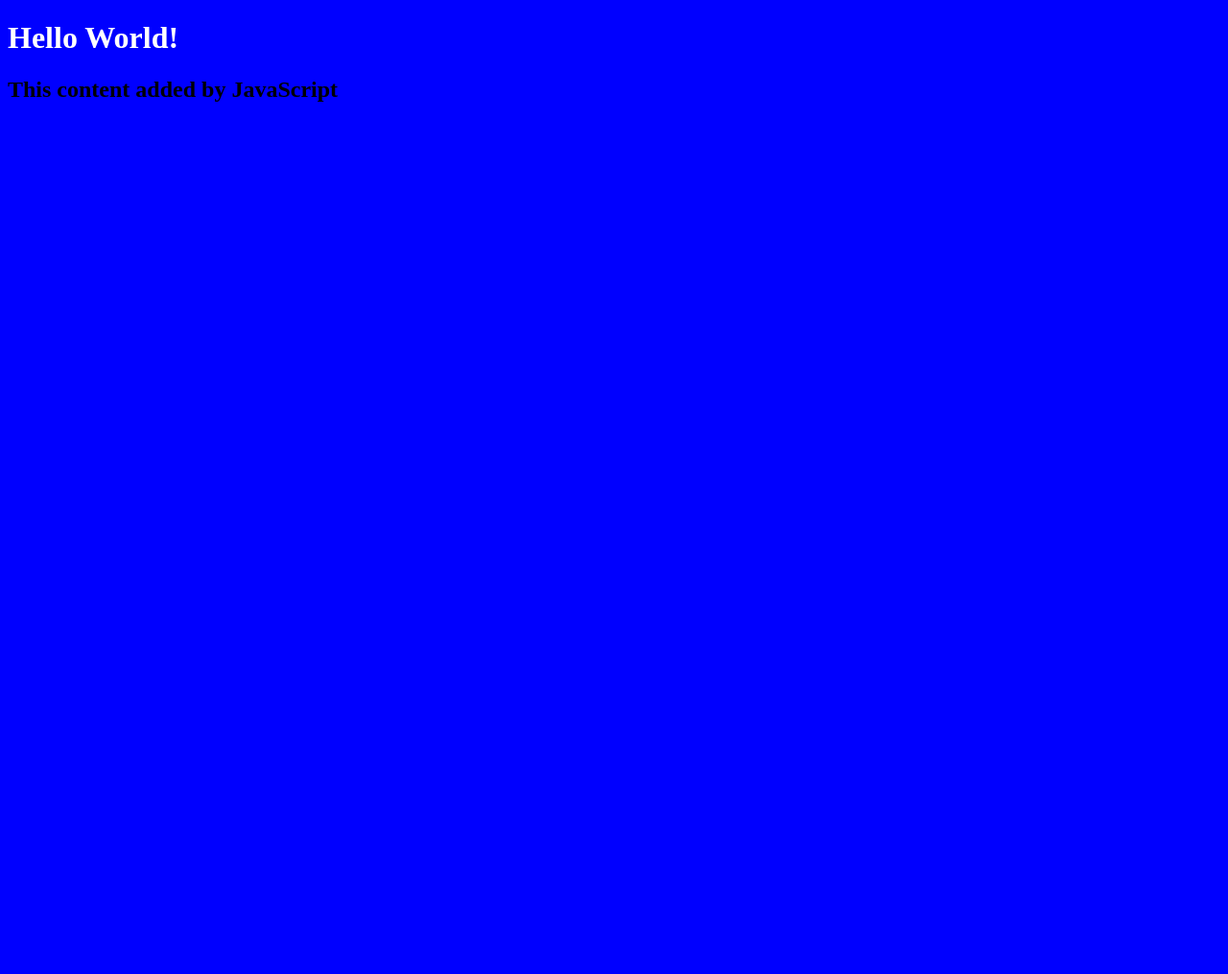
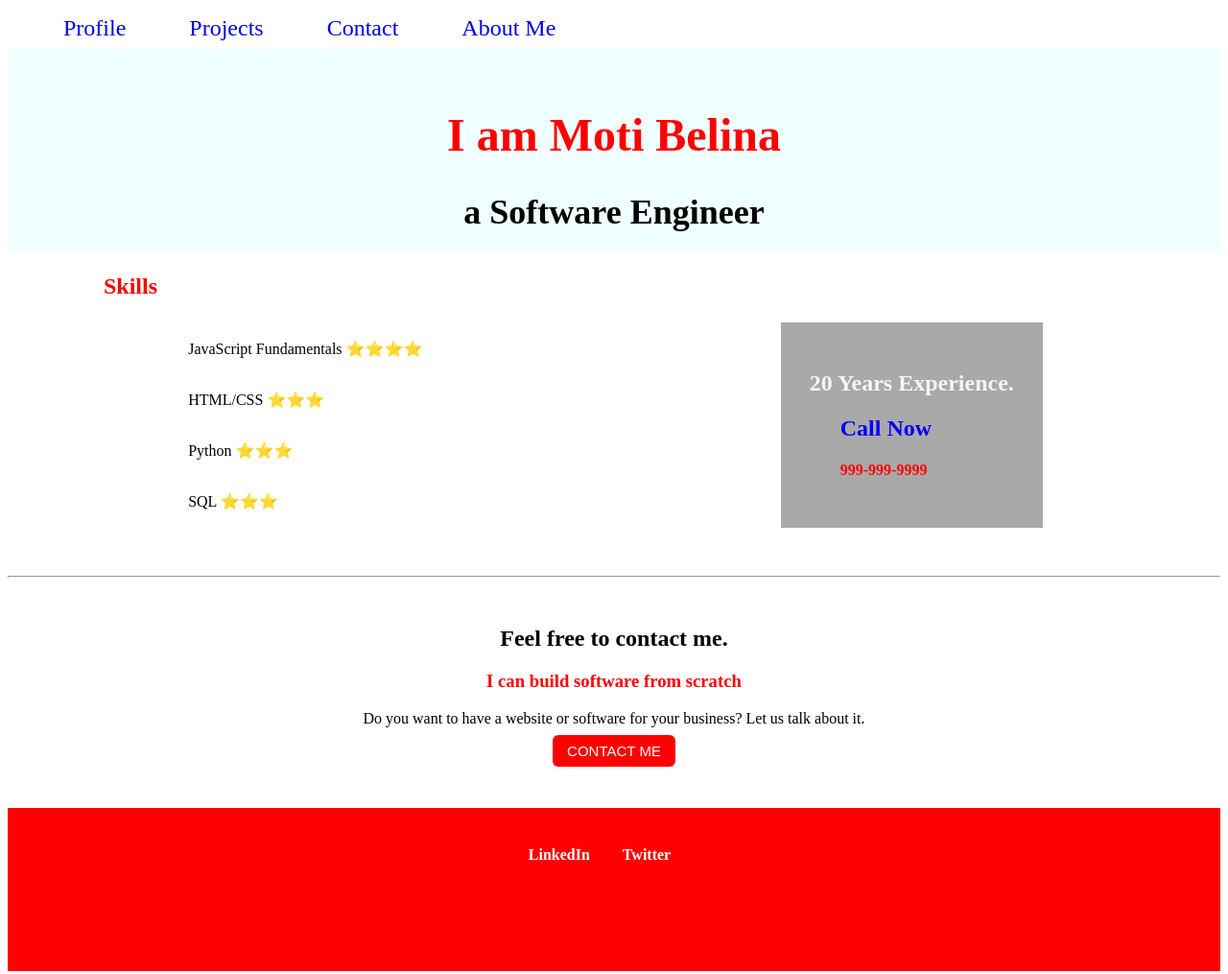
Before and after one commit to emarsani/my-personal-website, a plain HTML site: page index.html in a window 1280 px wide. Shown: the whole page at 96% size. Before the commit the page ends 800 px from the top, so only its background shows below. Drawn offline with Linux system fonts and the light colour scheme.

Commit message:
completed html and css

```diff
--- a/index.html
+++ b/index.html
@@ -7,7 +7,70 @@
 </head>
 
 <body>
-    <h1>Hello World!</h1>
+
+    <div class="nav-bar">
+        <ul>
+            <li><a href="#profile">Profile</a></li>
+            <li><a href="#projects">Projects</a></li>
+            <li><a href="#contact">Contact</a></li>
+            <li><a href="#about-me">About Me</a></li>
+        </ul>
+
+    </div>
+
+    <div class="first-container">
+
+        <div class="title">
+            <h1>I am Moti Belina</h1>
+            <h2><span>a Software Engineer</span></h2>
+        </div>
+    </div>
+
+    <h3 class="skills-title">Skills</h3>
+
+    <div class="skills">
+        <table>
+
+            <tr>
+                <td>JavaScript Fundamentals ⭐⭐⭐⭐</td>
+            </tr>
+
+            <tr>
+                <td>HTML/CSS ⭐⭐⭐</td>
+            </tr>
+
+            <tr>
+                <td>Python ⭐⭐⭐</td>
+            </tr>
+
+            <tr>
+                <td>SQL ⭐⭐⭐</td>
+            </tr>
+        </table>
+
+        <div class="experience">
+            <h2>20 Years Experience.</h2>
+            <a href="#">Call Now</a>
+            <h4>999-999-9999</h4>
+        </div>
+
+    </div>
+
+    <hr>
+
+    <div class="contact">
+        <h2>Feel free to contact me.</h2>
+        <h3>I can build software from scratch</h3>
+        <p class="contact-message">Do you want to have a website or software for your business? Let us talk about it.
+        </p>
+        <a class="button" href="#">CONTACT ME</a>
+    </div>
+
+
+    <footer>
+        <a href="#">LinkedIn</a>
+        <a href="#">Twitter</a>
+    </footer>
 
 
     <script src="script.js"></script>
--- a/script.js
+++ b/script.js
@@ -1,6 +1,6 @@
 
 
-const h2 = document.createElement("h2");
-h2.textContent = "This content added by JavaScript";
+// const h2 = document.createElement("h2");
+// h2.textContent = "This content added by JavaScript";
 
-document.querySelector("body").appendChild(h2);
+// document.querySelector("body").appendChild(h2);
--- a/style.css
+++ b/style.css
@@ -1,8 +1,118 @@
-
 body {
-    background: blue;
-  }
+  display: block;
+}
 
 h1 {
-    color: white;
+  color: red;
+  /* margin: 50px auto 0 auto; */
 }
+
+
+ul {
+  list-style-type: none;
+  margin: 0;
+  padding: 0;
+  overflow: hidden;
+
+}
+
+li {
+  float: left;
+  font-size: 1.5rem;
+  margin-left: 50px;
+
+}
+
+li a {
+  display: block;
+  padding: 8px;
+  text-decoration: none;
+}
+
+.first-container {
+  background-color: azure;
+  height:150px;
+  padding-top: 30px;
+  padding-bottom: 30px;
+  text-align: center;
+  font-size: 1.5rem;
+}
+
+.skills-title {
+  margin-left: 100px;
+  font-size: 1.5rem;
+  color: red;
+}
+
+.skills {
+  display: flex;
+  justify-content: space-around;
+  margin-bottom: 50px;
+}
+
+.experience {
+  background-color: darkgrey;
+  padding: 30px;
+}
+
+.experience h2 {
+  color: whitesmoke;
+}
+
+.experience a {
+  text-decoration: none;
+  font-size: 1.5rem;
+  text-align: center;
+  padding-left: 2rem;
+  color: blue;
+  font-weight: 900;
+}
+
+.experience h4 {
+  padding-left: 2rem;
+  color: red;
+
+}
+
+.button {
+  background: red;
+  border-radius: 6px;
+  font-family: sans-serif;
+  color: white;
+  font-size: 15px;
+  padding: 8px 15px 8px 15px;
+  text-decoration: none;
+}
+
+.button:hover {
+  background-color: black;
+}
+
+.contact {
+  text-align: center;
+  margin-top: 50px;
+  margin-bottom: 50px;
+
+}
+
+.contact h3 {
+  color: red;
+}
+footer {
+  background-color: red;
+  margin-top: 20px;
+  height: 80px;
+  padding: 40px 60px 50px;
+  text-align: center;
+}
+
+footer a {
+  margin-right: 30px;
+  color: white;
+  text-decoration: none;
+  font-weight: 900;
+}
+
+footer a:hover {
+  color: blue;
+}
```
